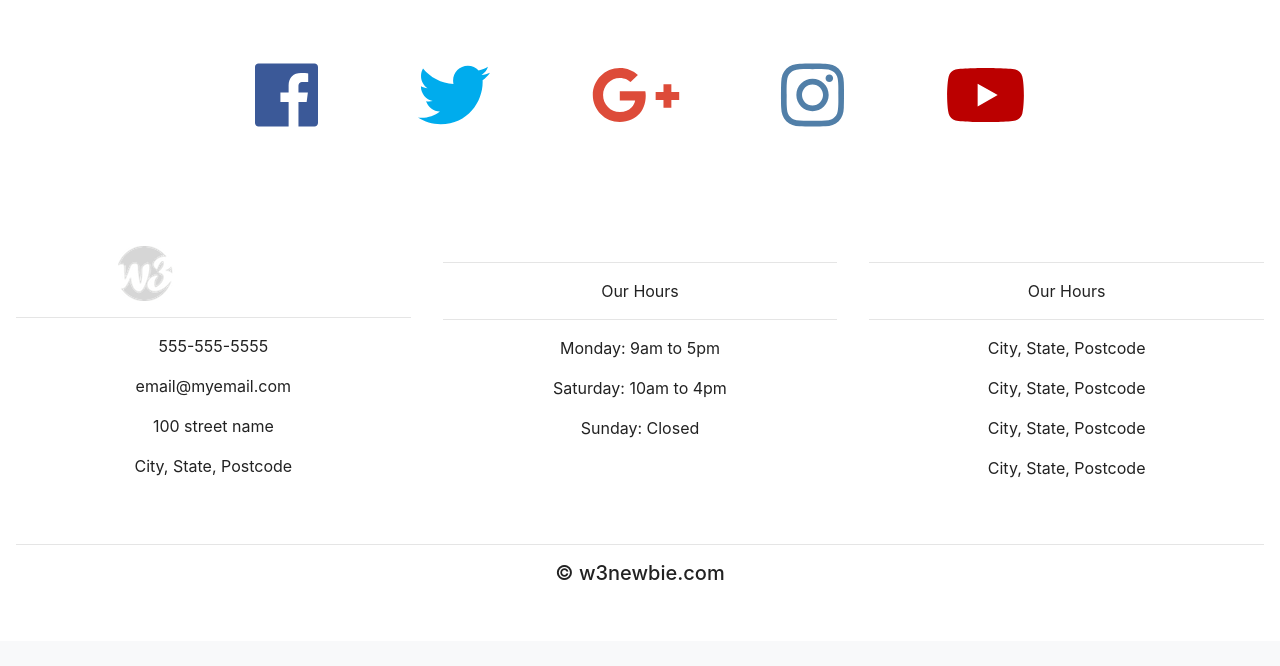
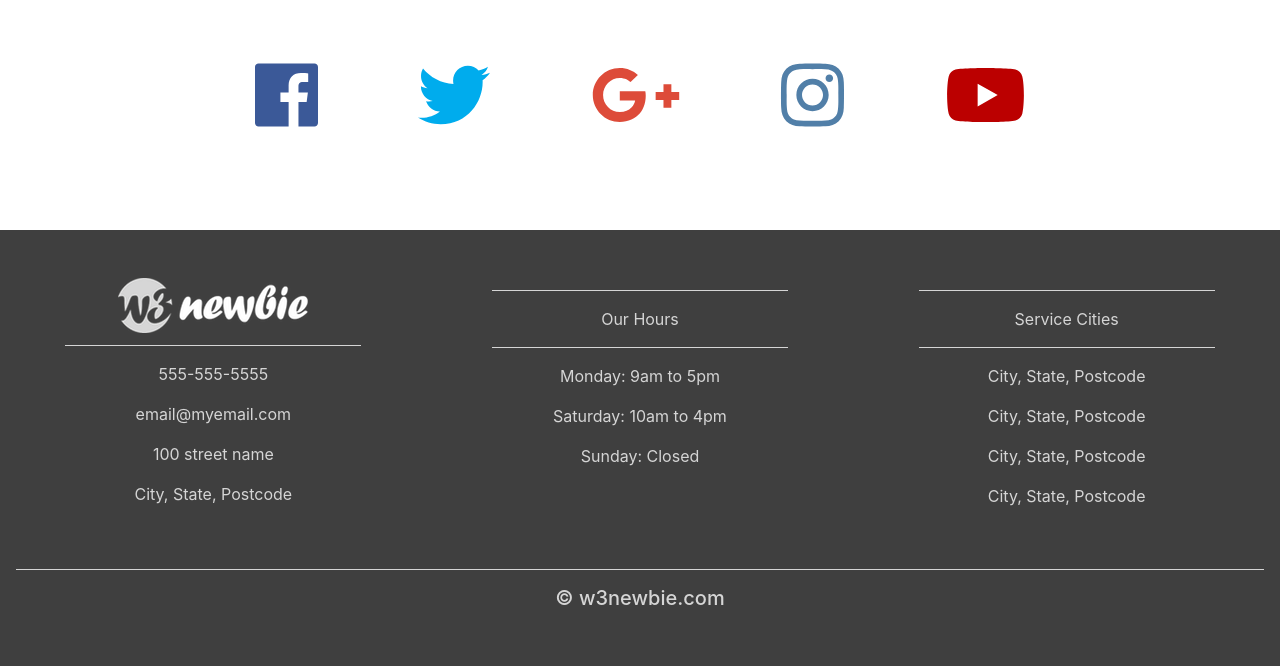
Before and after one commit to Zombiedenden/test_website2, a Flask app: page /test in a window 1280 px wide; the page is wider, and only the part inside the window is pictured. Shown: the part 3982-4648 px from the top of that part. Before the commit the page ends 4562 px from the top of that part, so only its background shows below. Run offline with Flask 2, Linux system fonts and the light colour scheme; some libraries are stand-ins or nearby versions.

Commit message:
cleaning up the style of the footer
style.css and base2.html changes

```diff
--- a/Templates/base2.html
+++ b/Templates/base2.html
@@ -282,7 +282,7 @@
                 </div>
                 <div class="col-md-4">
                     <hr class="light">
-                    <p>Our Hours</p>
+                    <p>Service Cities</p>
                     <hr class="light">
                     <p>City, State, Postcode</p>
                     <p>City, State, Postcode</p>
@@ -290,7 +290,7 @@
                     <p>City, State, Postcode</p>
                 </div>
                 <div class="col-12">
-                    <hr class="light">
+                    <hr class="light-100">
                     <h5>&copy; w3newbie.com</h5>
                 </div>
             </div>
--- a/static/styles/style.css
+++ b/static/styles/style.css
@@ -107,6 +107,26 @@ html, body{
 .fa-youtube:hover {
  color: #d5d5d5;
 }
+footer {
+  background-color: #3f3f3f;
+  color: #d5d5d5;
+  padding-top: 2rem;
+}
+hr.light {
+  border-top: 1px solid #d5d5d5;
+  width: 75%;
+  margin-top: .8rem;
+  margin-bottom: 1rem;
+}
+footer a {
+  color: #d5d5d5;
+}
+hr.light-100 {
+  border-top: 1px solid #d5d5d5;
+  width: 100%;
+  margin-top: .8rem;
+  margin-bottom: 1rem;
+}
 
 
 
```
